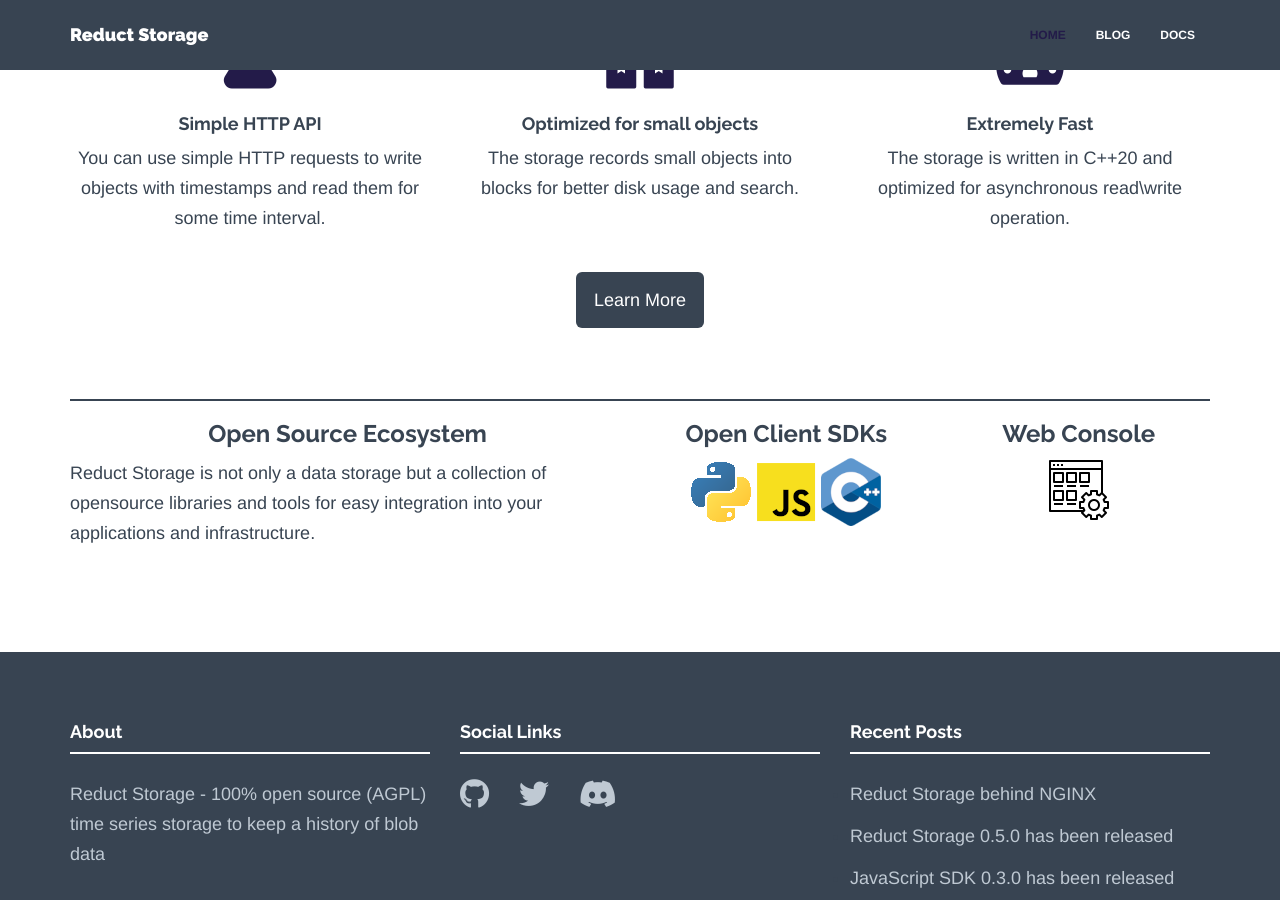
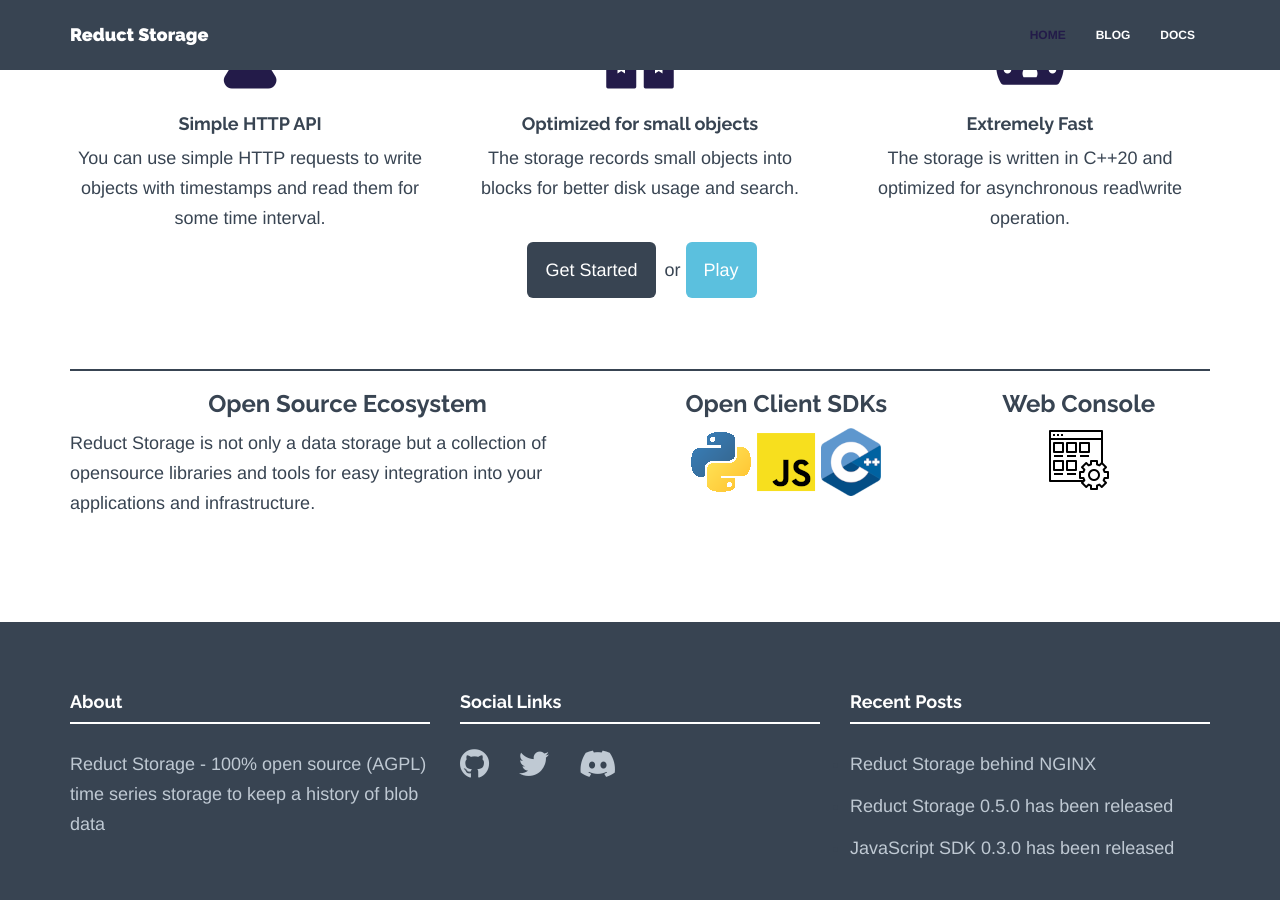
Before and after one commit to reductstore/homepage, a Jekyll site: the page built from index.html, in a window 1280 px wide and 900 px high, scrolled down 630 px. Built offline with Jekyll 4.4.1, drawn with Linux system fonts in a browser that asks for light colours; nearby versions of some CDN libraries.

Commit message:
change jump buttons

```diff
--- a/index.html
+++ b/index.html
@@ -27,8 +27,12 @@
       </div>
     </div>
     <div class="row centered">
-      <p><br/><a href="https://docs.reduct-storage.dev/how-does-it-work" class="btn-lg btn-theme" style="padding: 1em">Learn
-        More</a></p>
+      <p>
+        <a href="https://docs.reduct-storage.dev/" class="btn-lg btn-theme" style="padding: 1em">Get Started</a>
+        or
+        <a href="https://play.reduct-storage.dev/" class="btn-lg btn-info" style="padding: 1em">Play</a>
+      </p>
+
     </div>
 
     <div style="margin-top: 4em; margin-bottom: 4em">
```
